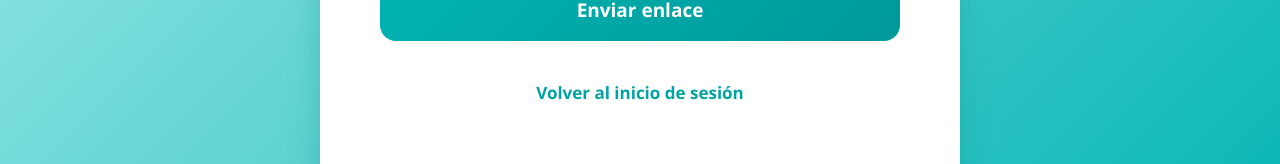
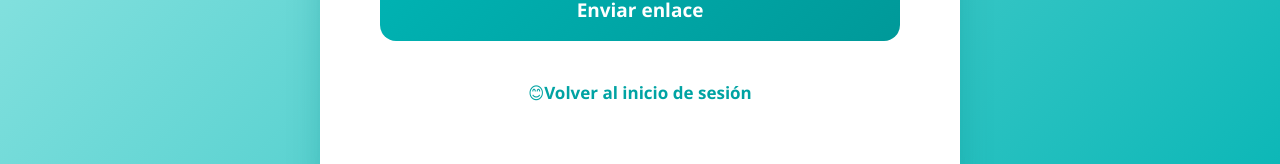
Before and after one commit to Luisa1201/project-mentalhealth, a React (Vite) app: page /forgotPassword in a window 1280 px wide. Shown: the part 477-641 px from the top of the page. Built offline with nearby package versions, Linux system fonts and the light colour scheme.

Commit message:
PM-4 Crear Recuperar Contraseña

```diff
--- a/src/pages/ForgotPassword/ForgotPassword.jsx
+++ b/src/pages/ForgotPassword/ForgotPassword.jsx
@@ -2,6 +2,7 @@ import React from "react";
 import "./ForgotPassword.css";
 
 function ForgotPassword() {
+
   return (
     <div className="forgot-body">
     <div className="forgot-container">
@@ -16,7 +17,7 @@ function ForgotPassword() {
 
       <p className="auth-text">
         <button type="button" className="back-btn" onClick={() => window.location.href = "/loginPage"}>
-          Volver al inicio de sesión
+          😊Volver al inicio de sesión
         </button>
       </p>
     </div>
```
